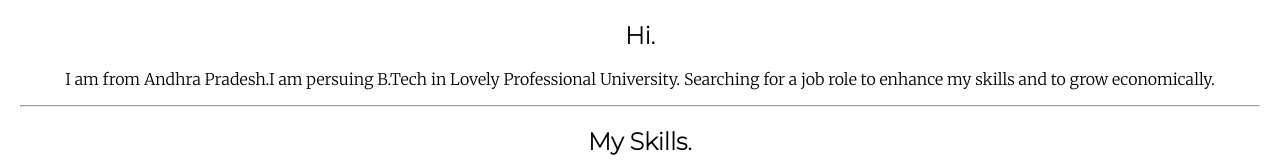
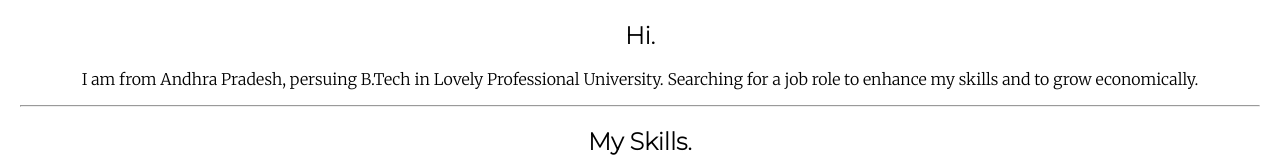
Before and after one commit to mallikarjuna291/cv, a plain HTML site: page index.html in a window 1280 px wide. Shown: the part 975-1135 px from the top of the page. Drawn offline with Linux system fonts and the light colour scheme.

Commit message:
Update index.html

```diff
--- a/index.html
+++ b/index.html
@@ -22,7 +22,7 @@
       <div class="profile">
         <img class="profilepic" src="images/circle-cropped.png" alt="Mallikarjuna profile picture">
         <h2>Hi.</h2>
-        <p>I am from Andhra Pradesh.I am persuing B.Tech in Lovely Professional University. Searching for a job role to enhance my skills and to grow economically.</p>
+        <p>I am from Andhra Pradesh, persuing B.Tech in Lovely Professional University. Searching for a job role to enhance my skills and to grow economically.</p>
       </div>
       <hr>
       <div class="skills">
```
